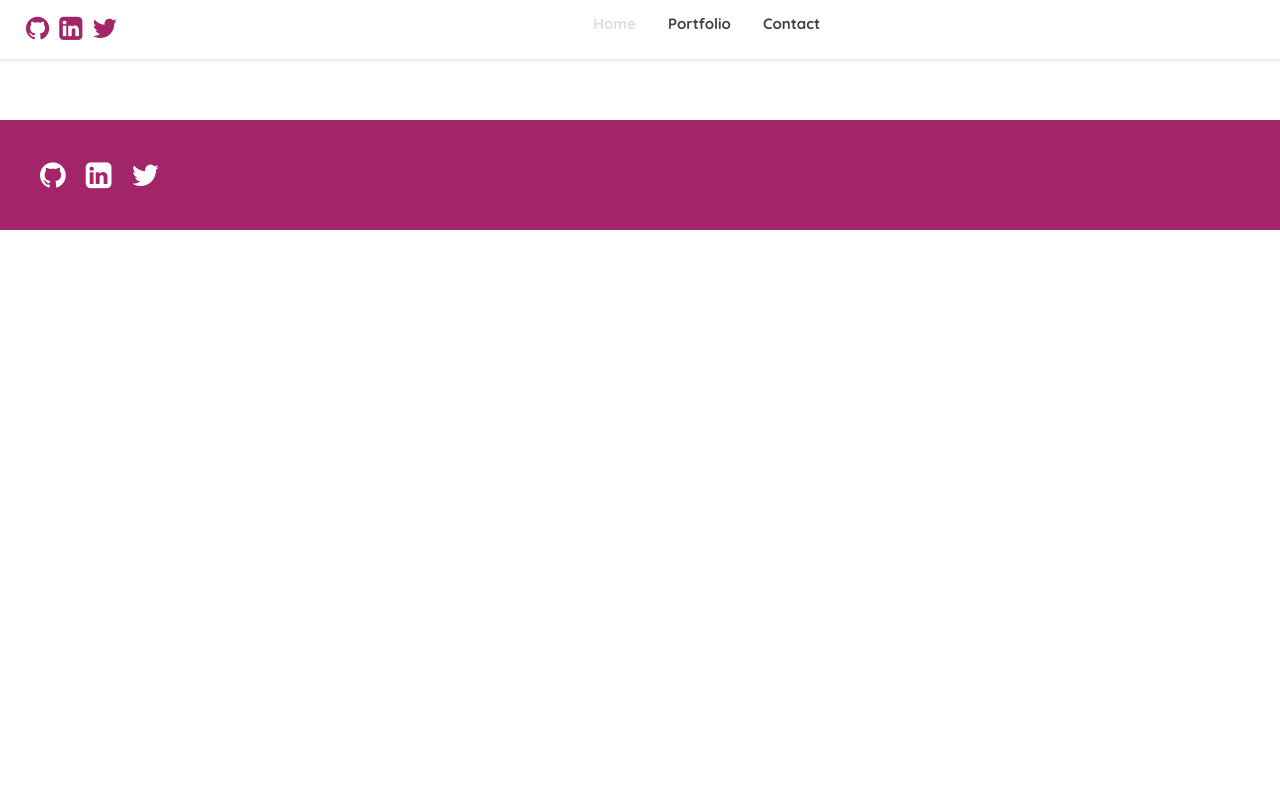
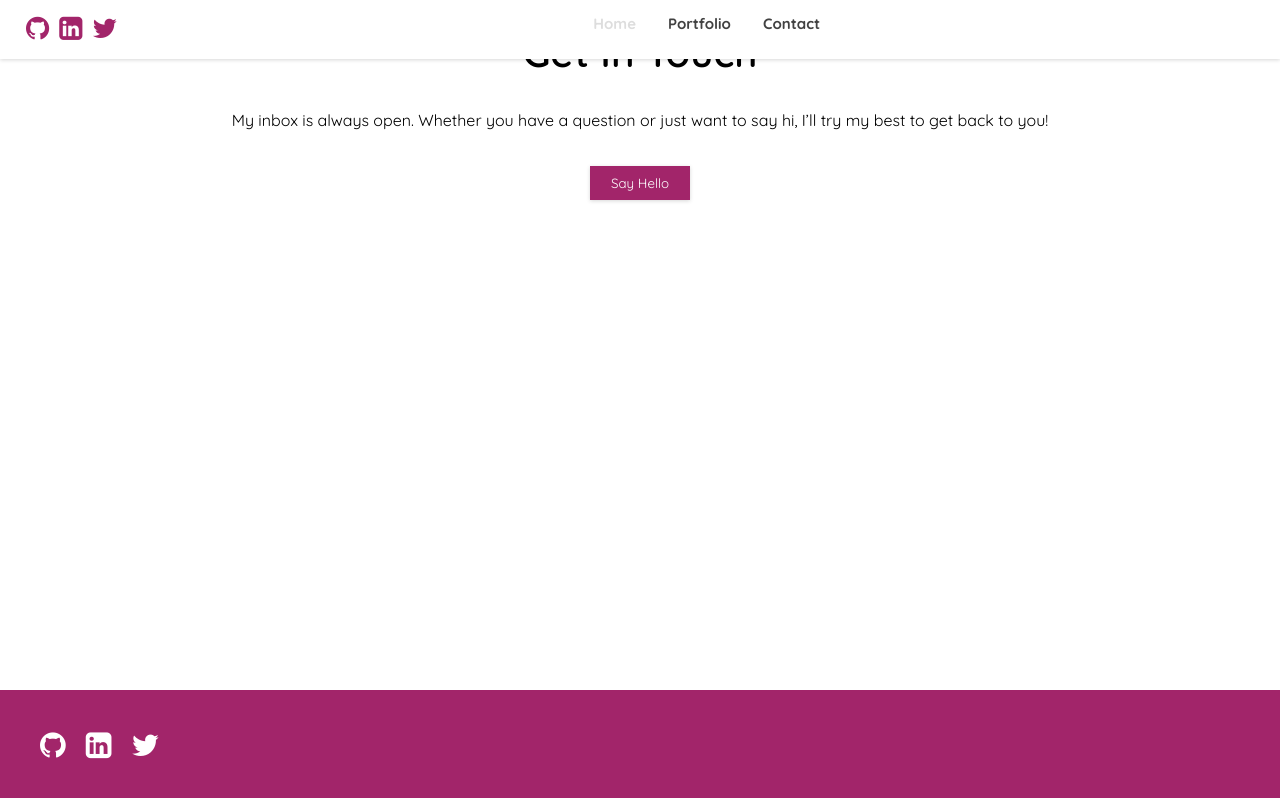
Before and after one commit to anemugomba/react-portfolio-website, a React (Create React App) app: page /contact in a window 1280 px wide. Built offline with nearby package versions, Linux system fonts and the light colour scheme; a web font is replaced by a local one.

Commit message:
contact section

```diff
--- a/src/App.scss
+++ b/src/App.scss
@@ -5,6 +5,7 @@
 @use 'styles/home/tag.scss';
 @use 'styles/projects/projects.scss';
 @use 'styles/footer.scss';
+@use 'styles/contact/contact';
 
 @import url("https://cdnjs.cloudflare.com/ajax/libs/font-awesome/4.7.0/css/font-awesome.min.css");
 @import url('https://fonts.googleapis.com/css2?family=Quicksand:wght@300;400;500;600;700&family=Sedgwick+Ave+Display&display=swap');
--- a/src/contact/Contact.tsx
+++ b/src/contact/Contact.tsx
@@ -2,6 +2,16 @@ import React from 'react'
 
 export default function Contact() {
   return (
-    <div>Contact</div>
+    <div id="contact-section">
+        <div>
+            <span className="heading">Get In Touch</span>
+        </div>
+
+        <p>
+            My inbox is always open. Whether you have a question or just want to say hi, I’ll try my best to get back to you!
+        </p>
+
+        <button className='hero-button hero-button-black'>Say Hello</button>
+    </div>
   )
 }
--- a/src/home/Home.tsx
+++ b/src/home/Home.tsx
@@ -2,10 +2,11 @@ import React from 'react'
 import Hero from '../components/Hero';
 import Tag from '../components/Tag';
 import Project from '../components/Project';
+import Contact from "../contact/Contact";
 
 export default function Home() {
     return (
-        <div style={{paddingTop: 50}}>
+        <div style={{paddingTop: 50,paddingBottom: 200}}>
             <Hero />
             <div className='work-heading'>
                 <span className='work-heading'>Projects</span>
@@ -26,6 +27,8 @@ export default function Home() {
                 <Project/>
                 <Project/>
             </div>
+
+            <Contact/>
         </div>
     );
 }
--- /dev/null
+++ b/src/styles/contact/contact.scss
@@ -0,0 +1,22 @@
+@import "../variables";
+
+#contact-section {
+  display: flex;
+  flex-direction: column;
+  justify-content: center;
+  align-items: center;
+  font-family: 'Quicksand', sans-serif;
+  margin-top: 30px;
+
+  .heading {
+    margin: 0px 0px 10px;
+    font-weight: 600;
+    line-height: 1.1;
+    font-size: 40px;
+  }
+
+  p {
+    padding: 20px;
+    text-align: center;
+  }
+}
--- a/src/styles/footer.scss
+++ b/src/styles/footer.scss
@@ -3,6 +3,9 @@
     background-color: $base-color;
     padding: 30px;
     margin-top: 100px;
+    position: fixed;
+    bottom: 0px;
+    width: 100%;
 
     .social-icons {
         color: white;
```
